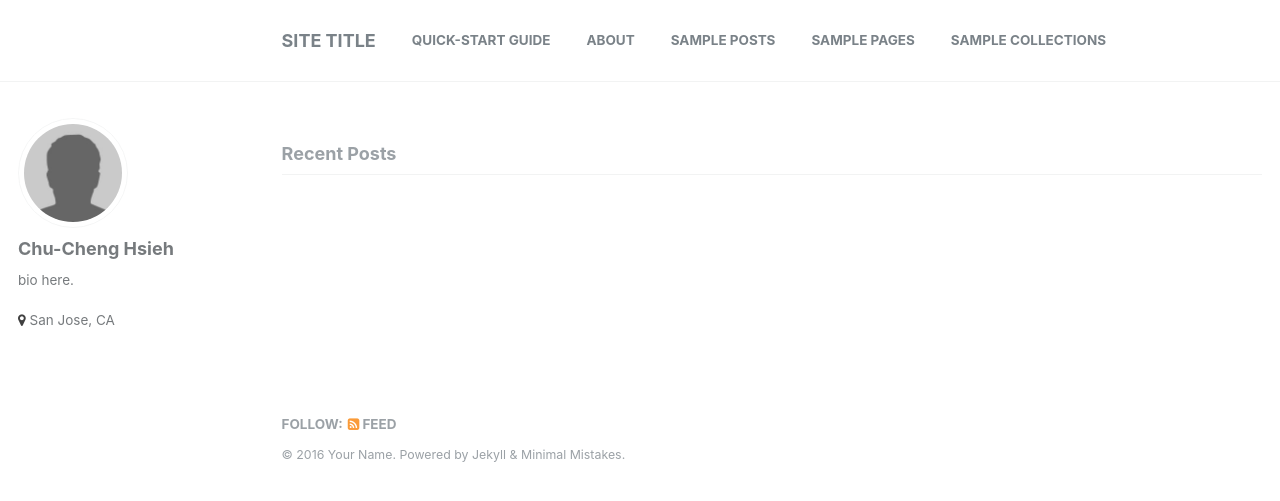
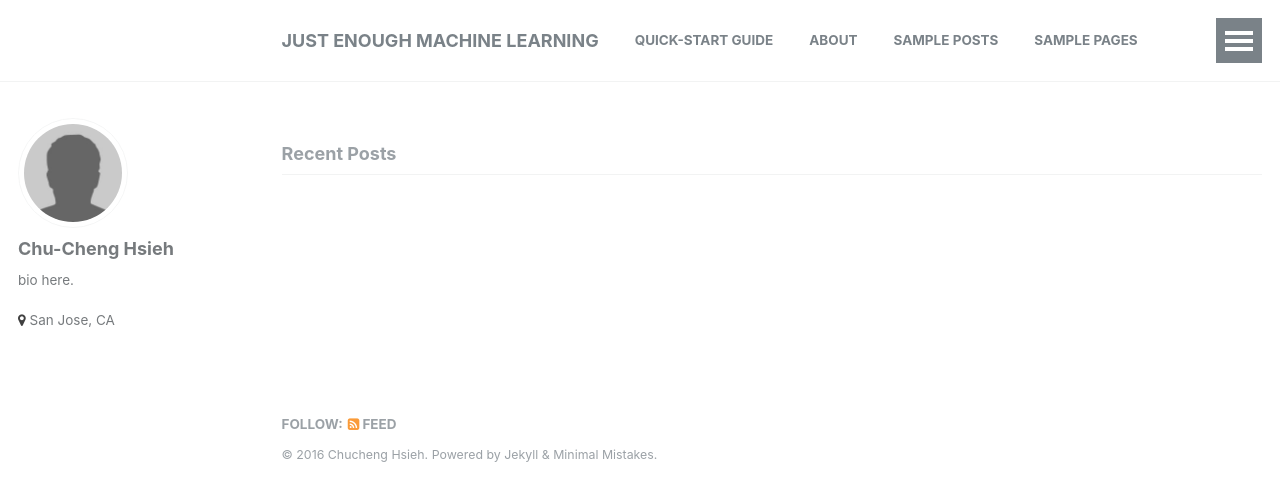
Before and after one commit to chucheng/chucheng.github.io, a Jekyll site: the page built from index.html, in a window 1280 px wide. Shown: the top 501 px of the page. Built offline with Jekyll 4.4.1, drawn with Linux system fonts in a browser that asks for light colours; the list of posts is cut into pages by our own code.

Commit message:
update site info

```diff
--- a/_config.yml
+++ b/_config.yml
@@ -7,10 +7,10 @@
 
 # Site Settings
 locale                   : "en-US"
-title                    : "Site Title"
+title                    : "Just Enough Machine Learning"
 title_separator          : "-"
-name                     : "Your Name"
-description              : "An amazing website."
+name                     : "Chucheng Hsieh"
+description              : "Too much thing to do; too less time to have."
 url                      : # the base hostname & protocol for your site e.g. "https://mmistakes.github.io"
 baseurl                  : # the subpath of your site, e.g. "/blog"
 gh_repo                  :
@@ -18,9 +18,9 @@ teaser                   : # filename of teaser fallback teaser image placed in
 # breadcrumbs            : false # true, false (default)
 words_per_minute         : 200
 comments:
-  provider               : # false (default), "disqus", "facebook", "google-plus", custom"
+  provider               : disqus # false (default), "disqus", "facebook", "google-plus", custom"
   disqus:
-    shortname            : # https://help.disqus.com/customer/portal/articles/466208-what-s-a-shortname-
+    shortname            : jeml # https://help.disqus.com/customer/portal/articles/466208-what-s-a-shortname-
   facebook:
     # https://developers.facebook.com/docs/plugins/comments
     appid                :
```
